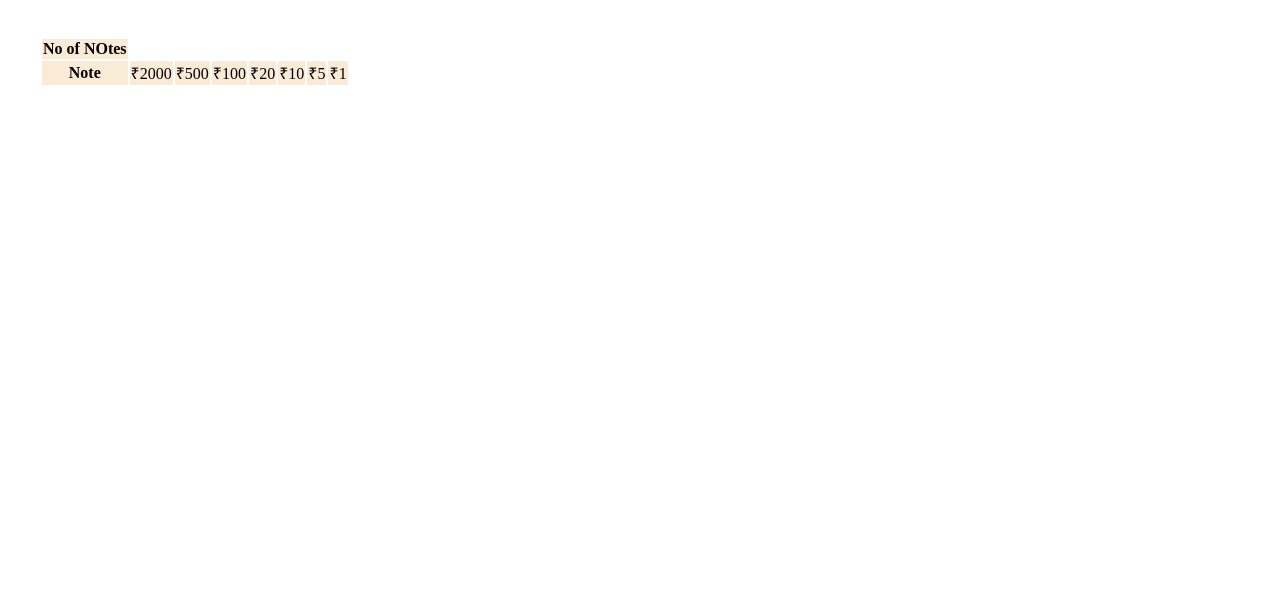
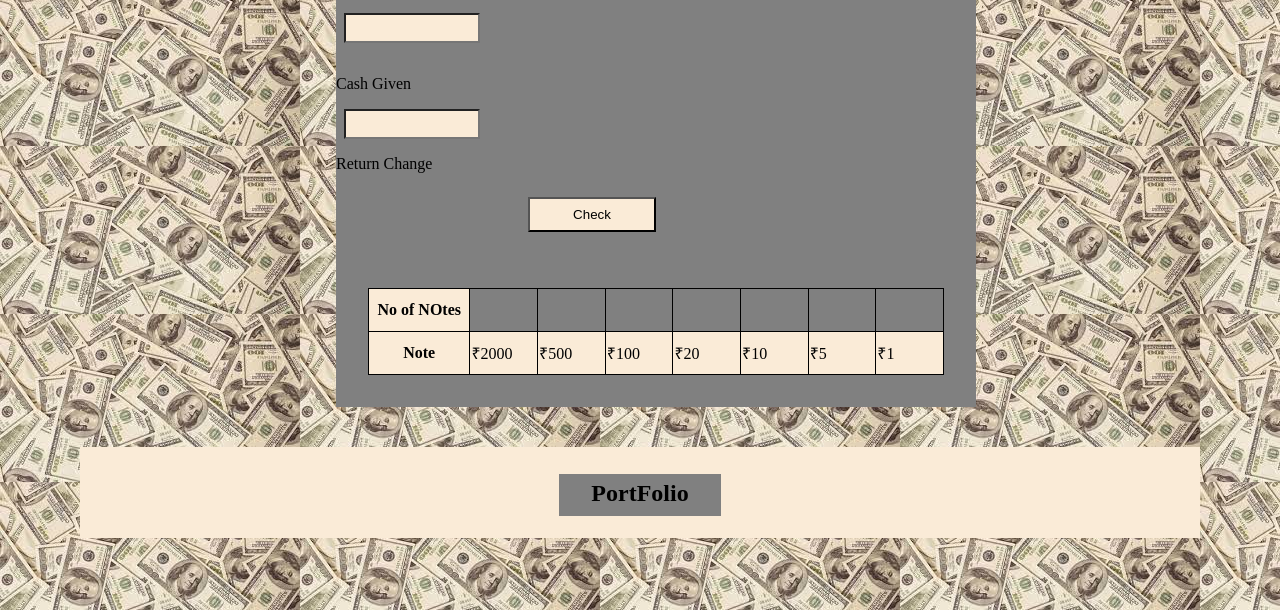
Before and after one commit to Ritik-675/cash-register, a plain HTML site: page index.html in a window 1280 px wide. Shown: the part 190-800 px from the top of the page. Drawn offline with Linux system fonts and the light colour scheme.

Commit message:
all done

```diff
--- a/index.html
+++ b/index.html
@@ -5,7 +5,7 @@
     <meta http-equiv="X-UA-Compatible" content="IE=edge">
     <meta name="viewport" content="width=device-width, initial-scale=1.0">
     <title>Cash Register</title>
-    <link rel="stylesheet" href="cash.css">
+    <link rel="stylesheet" href="style.css">
 </head>
 <body>
     <div class="container">
@@ -41,6 +41,7 @@
             </tr>
         </table>
     </div>
+    <div class="foot"><span class="portf"><a href="https://ritik-omega.netlify.app/"> PortFolio </a></span></div>
     <script src="./cash.js"></script>
 </body>
 </html>
--- a/style.css
+++ b/style.css
@@ -6,12 +6,32 @@ body{
 .container {
   display: flex;
   flex-direction: column;
-  /* width: 50vw; */
+  width: 50vw;
   background-color: gray;
-  /* margin: 1vh 20vw; */
+  margin: 1vh 20vw;
+}
+.portf{
+  background-color: gray;
+  padding: 0.8rem 2rem;
+}
+a{
+  text-decoration: none;
+  color: black;
+  font-size: 1.5rem;
+  font-weight: bold;
+}
+.portf:hover{
+  background-color: rgb(95, 94, 94);
+}
+.foot{
+  margin-top: 2rem;
+  background-color: antiquewhite;
+  text-align: center;
+  padding: 2rem;
 }
 body {
   display: flex;
+  flex-direction: column;
   justify-content: center;
   height: 75vh;
   margin: 5rem;
```
